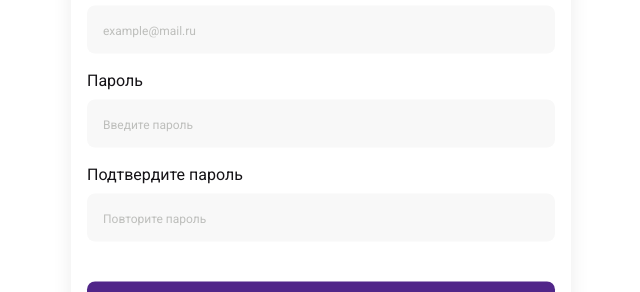
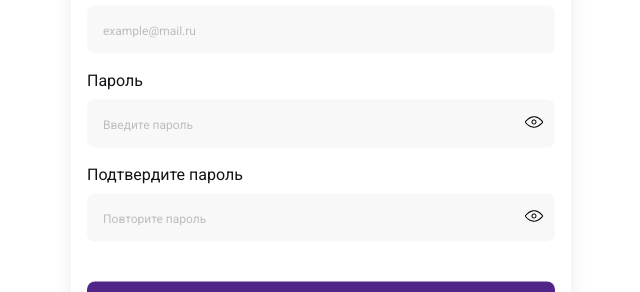
Before and after one commit to stepan10andreev/user-list_with_authorization, a Next.js app: page / in a window 1280 px wide. Shown: the part 322-614 px from the top of the page, without its empty margins (319-959 px from the left). Built offline with nearby package versions, Linux system fonts and the light colour scheme.

Commit message:
add PAsswordInput and HiddingButton

```diff
--- a/src/components/RegistrationForm/RegistrationForm.tsx
+++ b/src/components/RegistrationForm/RegistrationForm.tsx
@@ -9,6 +9,8 @@ import { ErrorText } from '../ui-components/ErrorText/ErrorText'
 import { inputOnlyText } from '@/utils/inputOnlyText'
 import { isValidEmail } from '@/utils/isValidEmail'
 import { isValidPassword } from '@/utils/isValidPassword'
+import { HiddingButtom } from '../ui-components/HiddingButton/HiddingButtom'
+import { PasswordInput } from '../ui-components/PasswordInput/PasswordInput'
 
 export const RegistrationForm = () => {
   const [invalidMaxLength, setInvalidMaxLength] = useState(false);
@@ -82,27 +84,29 @@ export const RegistrationForm = () => {
         errorText={INVALID_EMAIL_MESSAGE}
       />
 
-      <UIInput
-        type={'password'}
+
+      <PasswordInput
         heading={'Пароль'}
+        name={'password'}
         placeholderText={'Введите пароль'}
-        name={'password'}
         onChange={handleChange}
         onBlur={handleBlur}
         error={invalidPassword}
         errorText={INVALID_PASSWORD_MESSAGE}
       />
 
-      <UIInput
-        type={'password'}
+      <PasswordInput
         heading={'Подтвердите пароль'}
+        name={'repassword'}
         placeholderText={'Повторите пароль'}
-        name={'repassword'}
+        onChange={handleChange}
+        onBlur={handleBlur}
       />
 
       <UIButton
         text={'Зарегистрироваться'}
       />
+
     </form>
   )
 }
--- a/src/components/ui-components/HiddingButton/HiddingButtom.tsx
+++ b/src/components/ui-components/HiddingButton/HiddingButtom.tsx
@@ -1,16 +1,17 @@
-import React, { FC, MouseEventHandler } from 'react'
+import React, { FC, MouseEventHandler, useState } from 'react'
 import { ViewIcon } from '../Icons/ViewIcon'
 import { NoViewIcon } from '../Icons/NoViewIcon'
 
 interface IHiddingButtonProps {
+  isVisible: boolean;
   onClick: MouseEventHandler<HTMLButtonElement>
 }
 
-export const HiddingButtom: FC<IHiddingButtonProps> = ({ onClick }) => {
+export const HiddingButtom: FC<IHiddingButtonProps> = ({ onClick, isVisible }) => {
+
   return (
-    <button onClick={onClick}>
-      <ViewIcon />
-      <NoViewIcon />
+    <button onClick={onClick} name='hiddingButton'>
+      {isVisible ? <NoViewIcon /> : <ViewIcon />}
     </button>
   )
 }
--- a/src/components/ui-components/Icons/NoViewIcon.tsx
+++ b/src/components/ui-components/Icons/NoViewIcon.tsx
@@ -3,9 +3,9 @@ import React from 'react'
 export const NoViewIcon = () => {
   return (
     <svg width="24" height="24" viewBox="0 0 24 24" fill="none" xmlns="http://www.w3.org/2000/svg">
-      <g clip-path="url(#clip0_233_221)">
+      <g clipPath="url(#clip0_233_221)">
         <path d="M10.7302 5.07319C11.1448 5.02485 11.5684 5 11.9999 5C16.6639 5 20.3998 7.90264 21.9999 12C21.6053 13.0104 21.0809 13.9482 20.4446 14.7877M6.51956 6.51944C4.47949 7.76406 2.90105 9.69259 1.99994 12C3.60008 16.0974 7.33597 19 11.9999 19C14.0375 19 15.8979 18.446 17.4805 17.4804M9.87871 9.87859C9.33576 10.4215 8.99994 11.1715 8.99994 12C8.99994 13.6569 10.3431 15 11.9999 15C12.8284 15 13.5785 14.6642 14.1214 14.1212" stroke="#808185" stroke-width="1.5" stroke-linecap="round" stroke-linejoin="round" />
-        <path d="M4 4L20 20" stroke="#808185" stroke-width="1.5" stroke-linecap="round" />
+        <path d="M4 4L20 20" stroke="#808185" strokeWidth="1.5" stroke-linecap="round" />
       </g>
       <defs>
         <clipPath id="clip0_233_221">
--- a/src/components/ui-components/Icons/ViewIcon.tsx
+++ b/src/components/ui-components/Icons/ViewIcon.tsx
@@ -3,25 +3,23 @@ import React from 'react'
 export const ViewIcon = () => {
   return (
     <svg version="1.0" xmlns="http://www.w3.org/2000/svg"
-      width="740.000000pt" height="493.000000pt" viewBox="0 0 740.000000 493.000000"
+      width="24" height="24" viewBox="0 0 512.000000 512.000000"
       preserveAspectRatio="xMidYMid meet">
-      <g transform="translate(0.000000,493.000000) scale(0.100000,-0.100000)"
+      <g transform="translate(0.000000,512.000000) scale(0.100000,-0.100000)"
         fill="#000000" stroke="none">
-        <path d="M3440 3845 c-215 -24 -334 -49 -545 -111 -586 -175 -1279 -611 -1768
-      -1113 -106 -108 -107 -110 -107 -157 l0 -48 138 -136 c673 -664 1474 -1091
-      2232 -1191 129 -17 480 -17 610 0 763 98 1561 521 2238 1186 l142 140 0 48 c0
-      46 -3 50 -82 134 -262 273 -690 606 -1042 808 -608 348 -1248 504 -1816 440z
-      m593 -210 c588 -90 1182 -380 1782 -869 88 -72 311 -277 318 -293 6 -13 -109
-      -129 -250 -250 -478 -412 -1029 -723 -1520 -857 -259 -70 -411 -91 -663 -90
-      -260 0 -418 23 -684 96 -313 86 -702 273 -1039 499 -122 82 -339 248 -457 349
-      -120 104 -262 241 -258 251 7 17 244 229 378 337 271 219 529 387 805 525 327
-      163 662 269 965 306 47 6 101 13 120 15 70 9 408 -4 503 -19z"/>
-        <path d="M3575 3470 c-103 -13 -234 -54 -333 -104 -106 -54 -150 -85 -246
-      -176 -197 -187 -306 -445 -306 -722 0 -527 382 -949 913 -1009 424 -47 862
-      211 1026 606 54 129 73 217 78 365 6 155 -13 268 -66 405 -120 311 -403 550
-      -734 620 -89 19 -244 26 -332 15z m335 -220 c599 -165 802 -918 365 -1355
-      -159 -159 -351 -239 -575 -238 -366 0 -680 236 -782 588 -20 68 -23 102 -23
-      230 1 138 3 156 29 230 108 310 349 516 661 565 86 13 238 4 325 -20z"/>
+        <path d="M2433 3769 c-428 -33 -868 -224 -1272 -552 -232 -189 -445 -411 -493
+          -514 -24 -51 -29 -75 -29 -135 0 -137 32 -187 271 -428 494 -497 975 -747
+          1520 -791 604 -48 1258 246 1837 828 191 192 225 249 225 378 0 85 -19 141
+          -74 214 -64 86 -371 388 -484 478 -381 301 -783 478 -1186 522 -107 12 -162
+          12 -315 0z m452 -239 c447 -95 891 -375 1281 -808 150 -165 147 -188 -59 -395
+          -429 -430 -919 -700 -1381 -757 -135 -17 -381 -8 -510 20 -444 94 -881 373
+          -1282 817 -140 154 -135 180 74 390 399 400 833 657 1241 733 158 29 152 29
+          351 25 141 -3 209 -8 285 -25z"/>
+        <path d="M2410 3081 c-95 -31 -163 -72 -231 -140 -107 -107 -159 -231 -159
+          -381 0 -150 52 -274 159 -381 214 -214 548 -214 762 0 294 294 164 785 -240
+          905 -74 22 -219 20 -291 -3z m282 -218 c65 -30 133 -95 165 -162 37 -75 40
+          -200 6 -273 -30 -66 -96 -133 -162 -165 -48 -24 -68 -28 -141 -28 -73 0 -93 4
+          -141 28 -223 109 -253 402 -57 560 85 68 227 85 330 40z"/>
       </g>
     </svg>
   )
--- /dev/null
+++ b/src/components/ui-components/PasswordInput/PasswordInput.tsx
@@ -0,0 +1,38 @@
+import React, { FC, MouseEventHandler, useState } from 'react'
+import { IUIInputProps, UIInput } from '../UIInput/UIInput'
+import { HiddingButtom } from '../HiddingButton/HiddingButtom'
+import styles from '../UIInput/UIInput.module.scss'
+import { ErrorText } from '../ErrorText/ErrorText'
+
+interface IPasswordInputProps extends Omit<IUIInputProps, 'type'> {}
+
+export const PasswordInput: FC<IPasswordInputProps> = ({ heading, placeholderText, name, As = 'h2', onChange, onBlur, value, error, errorText }) => {
+  const [isVisible, setIsVisible] = useState(false);
+
+
+  const handleClick: MouseEventHandler<HTMLButtonElement> = (event) => {
+    setIsVisible(!isVisible)
+  }
+
+  return (
+    <label className={styles.label}>
+      {As != null && <As className={styles.title}>{heading}</As>}
+
+      <div className={styles.passwordWrapper}>
+        <input
+          type={isVisible ? 'text' : 'password'}
+          name={name}
+          placeholder={placeholderText}
+          className={styles.input}
+          onChange={onChange}
+          onBlur={onBlur}
+        />
+
+        <HiddingButtom onClick={handleClick} isVisible={isVisible}/>
+      </div>
+
+      {error && (<ErrorText errorText={errorText as string}/>)}
+
+    </label>
+  )
+}
--- a/src/components/ui-components/UIInput/UIInput.module.scss
+++ b/src/components/ui-components/UIInput/UIInput.module.scss
@@ -42,3 +42,15 @@
   font-weight: 400;
   line-height: 22px;
 }
+
+
+.passwordWrapper {
+  position: relative;
+
+  & > button[name = "hiddingButton"] {
+    position: absolute;
+    top: 50%;
+    right: 2%;
+    transform: translateY(-50%);
+  }
+}
--- a/src/components/ui-components/UIInput/UIInput.tsx
+++ b/src/components/ui-components/UIInput/UIInput.tsx
@@ -16,7 +16,7 @@ export interface IUIInputProps {
   icon?: React.JSX.Element
 }
 
-export const UIInput: FC<IUIInputProps> = ({ type, heading, placeholderText, name, As ='h2', onChange, onBlur, value, error, errorText, icon }) => {
+export const UIInput: FC<IUIInputProps> = ({ type, heading, placeholderText, name, As ='h2', onChange, onBlur, value, error, errorText }) => {
   return (
     <label className={styles.label}>
       {As != null && <As className={styles.title}>{heading}</As>}
@@ -31,8 +31,6 @@ export const UIInput: FC<IUIInputProps> = ({ type, heading, placeholderText, nam
         onBlur={onBlur}
       />
 
-      {icon}
-
       {error && (<ErrorText errorText={errorText as string}/>)}
     </label>
   )
```
